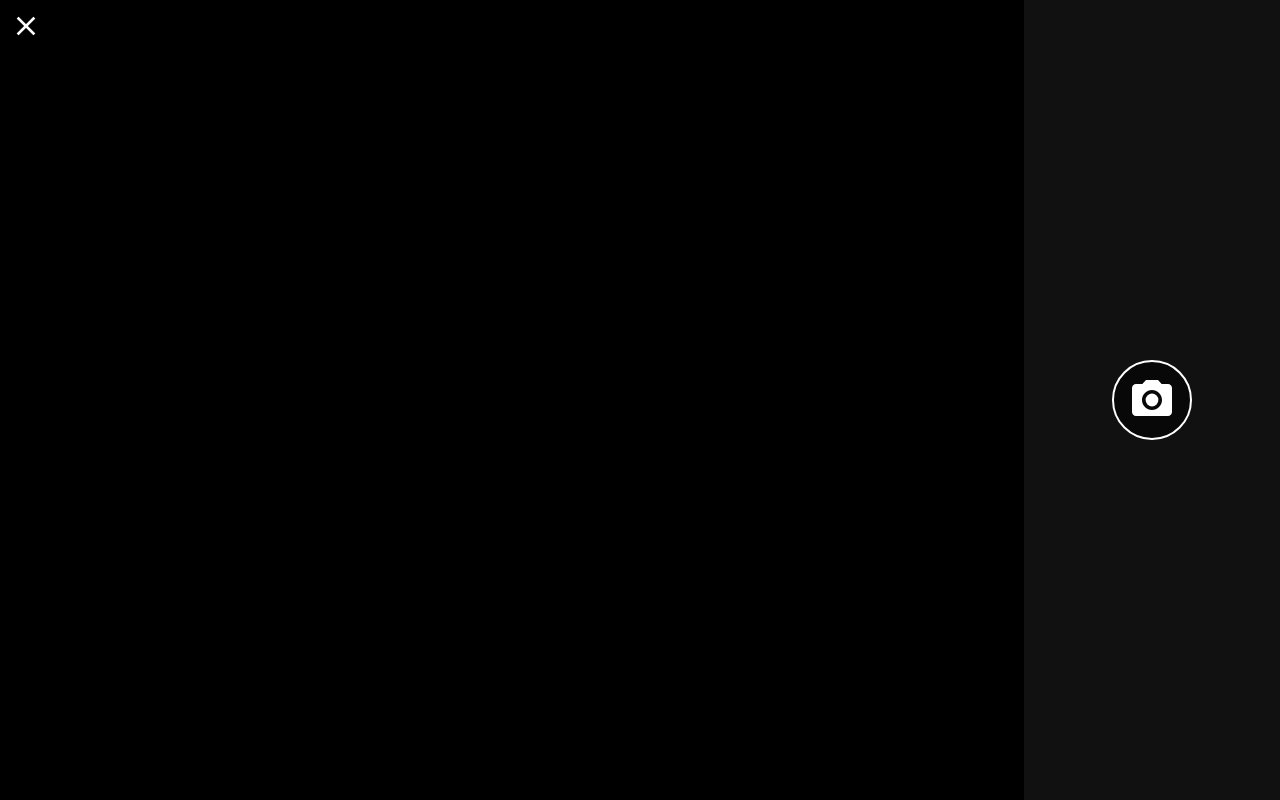
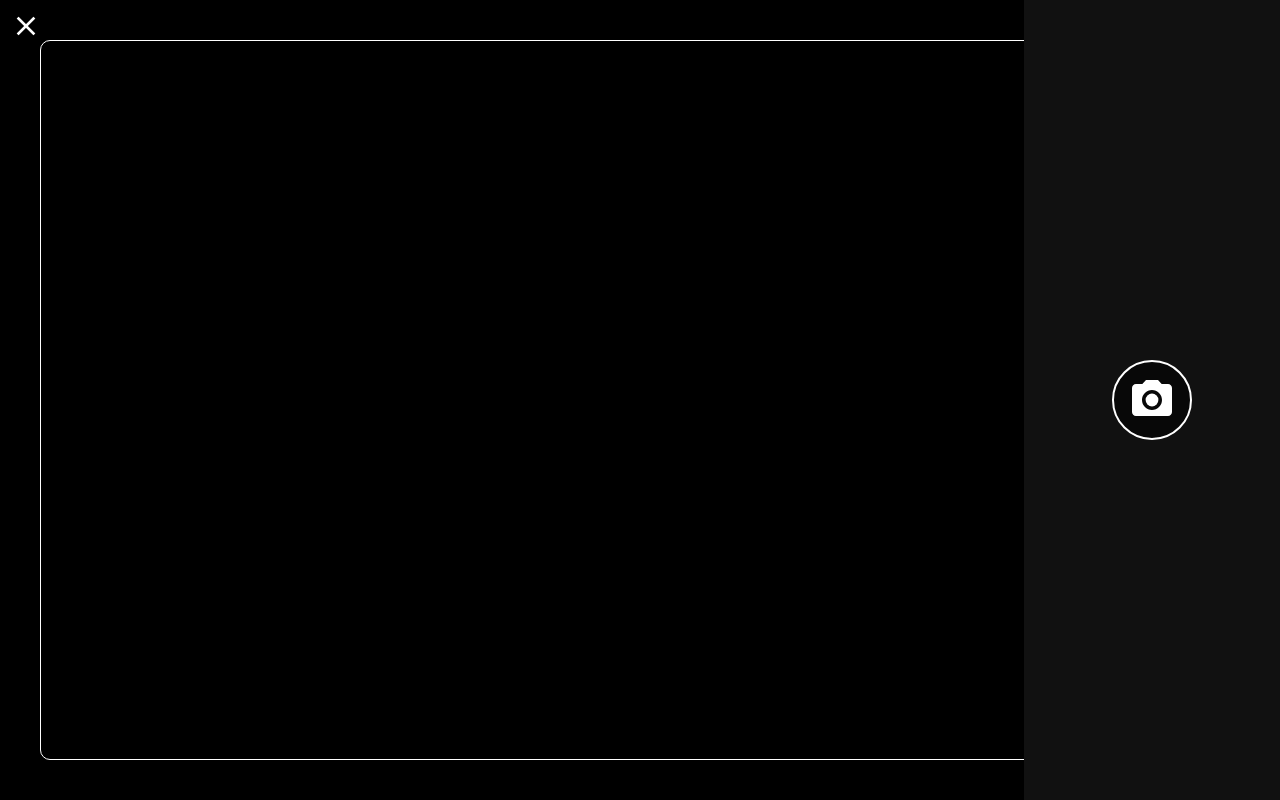
Before and after one commit to agallio/image-capture-framing, a Nuxt app: page / in a window 1280 px wide. Both pictures are taken after a click on the button "BUKA KAMERA". Built offline with nearby package versions, Linux system fonts and the light colour scheme; no server answers.

Commit message:
Add framing

```diff
--- a/pages/index.vue
+++ b/pages/index.vue
@@ -10,27 +10,9 @@
         <div class="dialog-content">
           <div id="container" ref="container">
             <div id="vid_container" ref="vidContainer" class="">
-              <svg class="frame-overlay" width="100%" height="100%">
-                <mask id="mask">
-                  <rect fill="white" width="100%" height="100%" />
-                  <rect
-                    x="15%"
-                    y="15%"
-                    rx="30"
-                    ry="30"
-                    width="70%"
-                    height="70%"
-                  />
-                </mask>
-                <rect
-                  mask="url(#mask)"
-                  fill="rgb(0, 0, 0, .32)"
-                  width="100%"
-                  height="100%"
-                />
-              </svg>
               <video ref="video" id="video" autoplay playsinline></video>
               <div id="video_overlay">
+                <div class="base"></div>
                 <v-btn icon dark x-large @click="toggleCamera">
                   <v-icon>mdi-close</v-icon>
                 </v-btn>
@@ -75,7 +57,7 @@
         transition="dialog-bottom-transition"
       >
         <v-card>
-          <v-toolbar dark color="primary">
+          <v-toolbar dark color="#000">
             <v-btn icon dark @click="toggleCamera">
               <v-icon>mdi-close</v-icon>
             </v-btn>
@@ -85,7 +67,10 @@
               <v-btn dark text @click="isImageCaptured = false">Save</v-btn>
             </v-toolbar-items>
           </v-toolbar>
-          <img :src="capturedImage" alt="image" class="capturedImage" />
+
+          <div class="d-flex align-center justify-center preview">
+            <img :src="capturedImage" alt="image" class="capturedImage" />
+          </div>
         </v-card>
       </v-dialog>
 
@@ -269,9 +254,6 @@ export default {
       window.addEventListener(
         "orientationchange",
         () => {
-          this.isCameraOpen = false;
-          this.stopCameraStream();
-
           if (screen.orientation) {
             angle = screen.orientation.angle;
           } else {
@@ -490,6 +472,22 @@ export default {
   background-color: transparent;
 }
 
+.base {
+  position: absolute;
+  top: 70px;
+  right: 40px;
+  bottom: 200px;
+  left: 40px;
+  box-shadow: 0px 0px 20px 100px rgba(0, 0, 0, 0.6);
+  border: 1px solid #ffffff;
+  border-radius: 10px;
+}
+
+.preview {
+  background: #000;
+  height: calc(100vh - 56px);
+}
+
 .cam-btn {
   outline: none;
   position: absolute;
@@ -586,6 +584,13 @@ export default {
 }
 
 @media screen and (orientation: landscape) {
+  .base {
+    top: 40px;
+    right: 200px;
+    bottom: 40px;
+    left: 40px;
+  }
+
   #vid_container {
     width: 80%;
     height: 100%;
```
